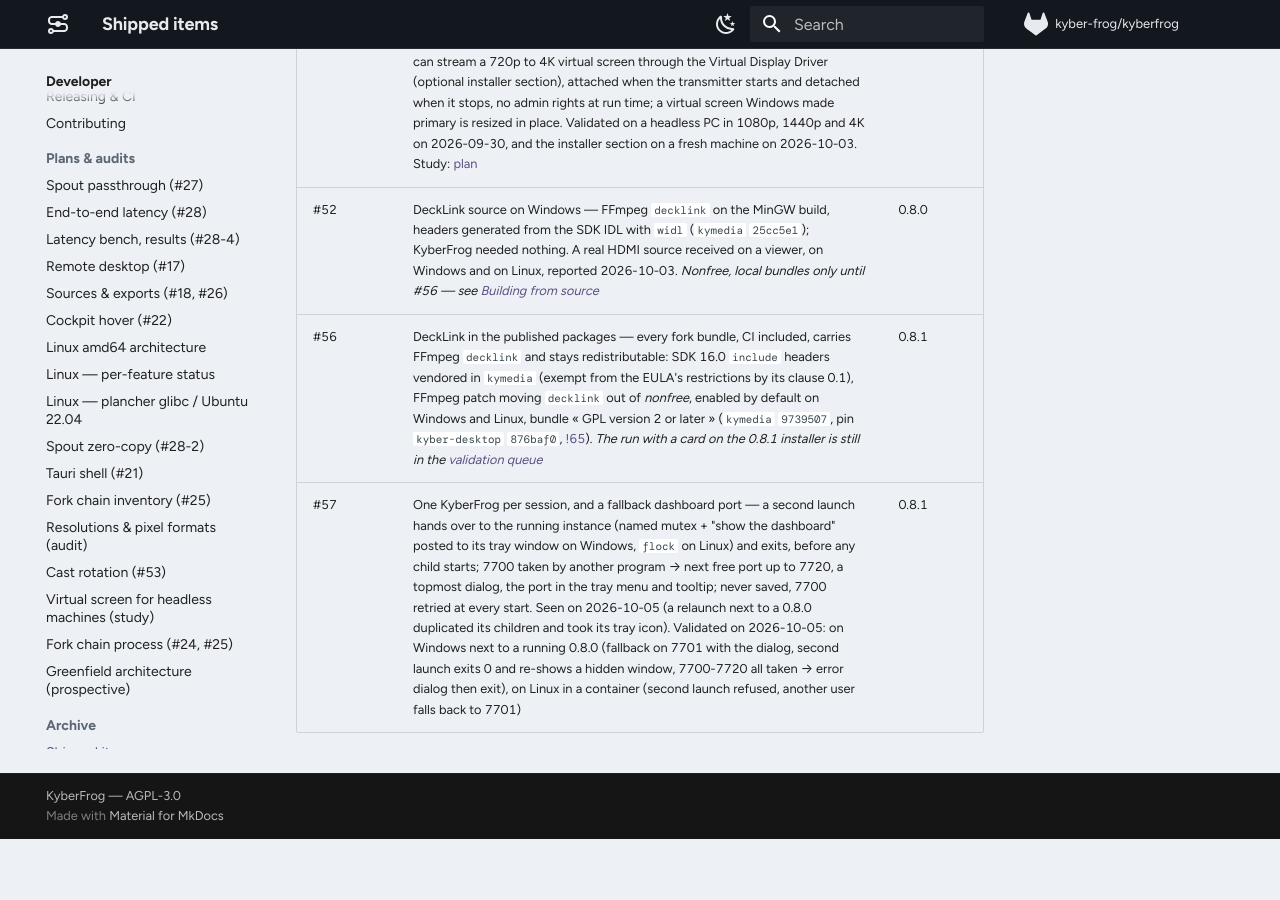
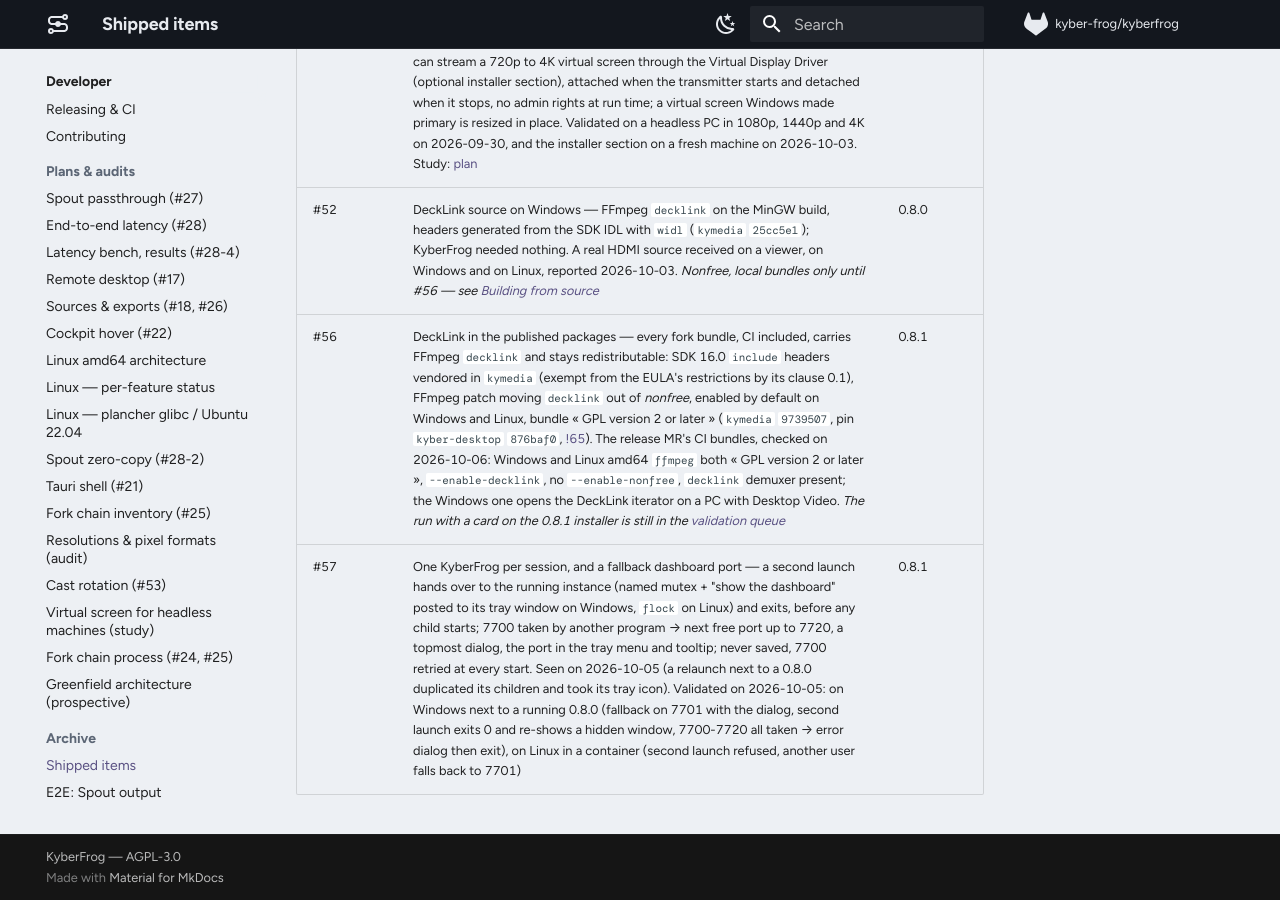
Before and after one commit to CollectiFrog/KyberFrog, an MkDocs documentation site: the page built from docs/dev/backlog-archive.md, in a window 1280 px wide and 900 px high, scrolled down 3509 px. Built offline with MkDocs 1.6.1 and Material for MkDocs 9.7.7, drawn with Linux system fonts in a browser that asks for light colours; comment, search, counter and statistics services are not loaded; before the commit the page ends 4348 px from its top, so only the background shows below that.

Commit message:
docs(backlog): record the CI bundle checks for #56
Bundles du pipeline de la MR de release (pin 876baf0), vérifiés le
2026-10-06 : ffmpeg Windows et Linux amd64 « GPL version 2 or later »,
--enable-decklink, pas de --enable-nonfree, demuxer decklink présent ;
le ffmpeg Windows ouvre l'itérateur DeckLink sur un PC avec Desktop
Video. Le passage avec une vraie carte reste dans la file de validation.

Co-Authored-By: Claude Opus 5.5 <noreply@anthropic.com>

```diff
--- a/docs/dev/backlog-archive.md
+++ b/docs/dev/backlog-archive.md
@@ -51,5 +51,5 @@ foundation items shipped across the 0.1.0 → 0.3.0 series.
 | #1 | Per-monitor output — the viewer form picks the local monitor (« Écran de sortie », `output_monitor`), kyclient `--output-monitor` opens the window and its fullscreen there (`kyber-desktop` `68eb9b5`). Validated on a machine with two screens on 2026-09-30. *Windows only: the picker stays hidden elsewhere* | 0.8.0 |
 | #54 | Virtual screen for a machine with no monitor — a screen-capture transmitter can stream a 720p to 4K virtual screen through the Virtual Display Driver (optional installer section), attached when the transmitter starts and detached when it stops, no admin rights at run time; a virtual screen Windows made primary is resized in place. Validated on a headless PC in 1080p, 1440p and 4K on 2026-09-30, and the installer section on a fresh machine on 2026-10-03. Study: [plan](plan-virtual-display.md) | 0.8.0 |
 | #52 | DeckLink source on Windows — FFmpeg `decklink` on the MinGW build, headers generated from the SDK IDL with `widl` (`kymedia` `25cc5e1`); KyberFrog needed nothing. A real HDMI source received on a viewer, on Windows and on Linux, reported 2026-10-03. *Nonfree, local bundles only until #56 — see [Building from source](building.md#decklink-dans-le-bundle-56)* | 0.8.0 |
-| #56 | DeckLink in the published packages — every fork bundle, CI included, carries FFmpeg `decklink` and stays redistributable: SDK 16.0 `include` headers vendored in `kymedia` (exempt from the EULA's restrictions by its clause 0.1), FFmpeg patch moving `decklink` out of *nonfree*, enabled by default on Windows and Linux, bundle « GPL version 2 or later » (`kymedia` `9739507`, pin `kyber-desktop` `876baf0`, [!65](https://gitlab.com/Kyber-Frog/KyberFrog/-/merge_requests/65)). *The run with a card on the 0.8.1 installer is still in the [validation queue](backlog.md#validation-queue-no-code-just-a-run)* | 0.8.1 |
+| #56 | DeckLink in the published packages — every fork bundle, CI included, carries FFmpeg `decklink` and stays redistributable: SDK 16.0 `include` headers vendored in `kymedia` (exempt from the EULA's restrictions by its clause 0.1), FFmpeg patch moving `decklink` out of *nonfree*, enabled by default on Windows and Linux, bundle « GPL version 2 or later » (`kymedia` `9739507`, pin `kyber-desktop` `876baf0`, [!65](https://gitlab.com/Kyber-Frog/KyberFrog/-/merge_requests/65)). The release MR's CI bundles, checked on 2026-10-06: Windows and Linux amd64 `ffmpeg` both « GPL version 2 or later », `--enable-decklink`, no `--enable-nonfree`, `decklink` demuxer present; the Windows one opens the DeckLink iterator on a PC with Desktop Video. *The run with a card on the 0.8.1 installer is still in the [validation queue](backlog.md#validation-queue-no-code-just-a-run)* | 0.8.1 |
 | #57 | One KyberFrog per session, and a fallback dashboard port — a second launch hands over to the running instance (named mutex + "show the dashboard" posted to its tray window on Windows, `flock` on Linux) and exits, before any child starts; 7700 taken by another program → next free port up to 7720, a topmost dialog, the port in the tray menu and tooltip; never saved, 7700 retried at every start. Seen on 2026-10-05 (a relaunch next to a 0.8.0 duplicated its children and took its tray icon). Validated on 2026-10-05: on Windows next to a running 0.8.0 (fallback on 7701 with the dialog, second launch exits 0 and re-shows a hidden window, 7700-7720 all taken → error dialog then exit), on Linux in a container (second launch refused, another user falls back to 7701) | 0.8.1 |
```
